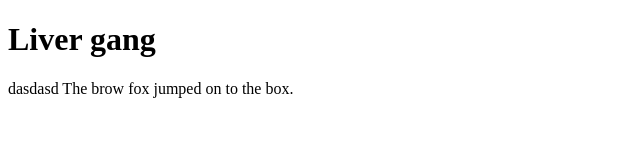
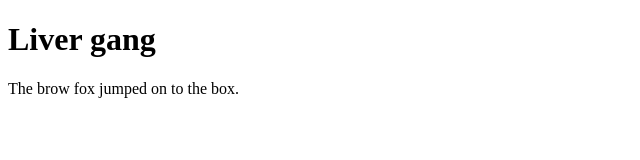
Before and after one commit to SussyAmungus/TestWebSite, a plain HTML site: page index.html in a window 1280 px wide. Shown: the full height of the page, 0-640 px from the left. Drawn offline with Linux system fonts and the light colour scheme.

Commit message:
git init

```diff
--- a/index.html
+++ b/index.html
@@ -11,8 +11,8 @@
 
 
         <p>
-dasdasd
             The brow fox jumped on to the box.
+
         </p>
 
 
```
